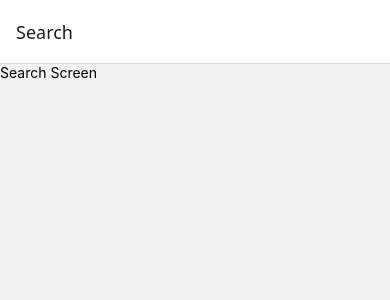
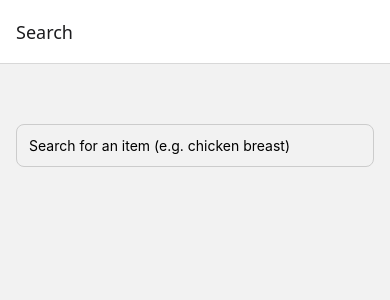
Before and after one commit to Nigerain/Capstone, a React Native app in the folder grocery-app/: screen /Search in a window 390 px wide. Shown: the top 300 px of the page. Built offline with nearby package versions, Linux system fonts and the light colour scheme.

Commit message:
feat: add mock price service and working search screen with React Query

```diff
--- a/grocery-app/App.tsx
+++ b/grocery-app/App.tsx
@@ -1,5 +1,12 @@
+import { QueryClient, QueryClientProvider } from '@tanstack/react-query';
 import RootNavigator from './src/navigation/RootNavigator';
 
+const queryClient = new QueryClient();
+
 export default function App() {
-  return <RootNavigator />;
+  return (
+    <QueryClientProvider client={queryClient}>
+      <RootNavigator />
+    </QueryClientProvider>
+  );
 }
--- /dev/null
+++ b/grocery-app/src/hooks/useSearchItems.ts
@@ -0,0 +1,10 @@
+import { useQuery } from '@tanstack/react-query';
+import { searchItems } from '../services/priceService';
+
+export function useSearchItems(query: string) {
+  return useQuery({
+    queryKey: ['items', 'search', query],
+    queryFn: () => searchItems(query),
+    enabled: query.trim().length > 0,
+  });
+}
--- a/grocery-app/src/screens/SearchScreen.tsx
+++ b/grocery-app/src/screens/SearchScreen.tsx
@@ -1,9 +1,55 @@
-import { View, Text } from 'react-native';
+import { useState } from 'react';
+import { View, TextInput, FlatList, Text, StyleSheet } from 'react-native';
+import { useSearchItems } from '../hooks/useSearchItems';
 
 export default function SearchScreen() {
+  const [query, setQuery] = useState('');
+  const { data: items, isLoading, isError } = useSearchItems(query);
+
   return (
-    <View>
-      <Text>Search Screen</Text>
+    <View style={styles.container}>
+      <TextInput
+        style={styles.input}
+        placeholder="Search for an item (e.g. chicken breast)"
+        value={query}
+        onChangeText={setQuery}
+      />
+
+      {isLoading && <Text>Loading...</Text>}
+      {isError && <Text>Something went wrong.</Text>}
+
+      <FlatList
+        data={items}
+        keyExtractor={(item) => item.id}
+        renderItem={({ item }) => (
+          <View style={styles.itemCard}>
+            <Text style={styles.itemName}>{item.name}</Text>
+            {item.prices.map((price) => (
+              <Text key={price.id}>
+                ${price.price.toFixed(2)}/{price.unit} at {price.store}
+              </Text>
+            ))}
+          </View>
+        )}
+      />
     </View>
   );
 }
+
+const styles = StyleSheet.create({
+  container: { flex: 1, padding: 16, paddingTop: 60 },
+  input: {
+    borderWidth: 1,
+    borderColor: '#ccc',
+    borderRadius: 8,
+    padding: 12,
+    marginBottom: 16,
+  },
+  itemCard: {
+    marginBottom: 12,
+    padding: 12,
+    backgroundColor: '#f5f5f5',
+    borderRadius: 8,
+  },
+  itemName: { fontWeight: 'bold', marginBottom: 4 },
+});
--- /dev/null
+++ b/grocery-app/src/services/priceService.ts
@@ -0,0 +1,58 @@
+import { Item } from '../types/price';
+
+const MOCK_DELAY = 500;
+
+const MOCK_ITEMS: Item[] = [
+  {
+    id: '1',
+    name: 'Chicken Breast',
+    prices: [
+      {
+        id: 'p1',
+        itemName: 'Chicken Breast',
+        price: 1.99,
+        unit: 'lb',
+        store: 'Lidl',
+        submittedBy: 'Dixon',
+        submitterReputation: 85,
+        submittedAt: new Date().toISOString(),
+        confirmCount: 4,
+        disputeCount: 0,
+      },
+      {
+        id: 'p2',
+        itemName: 'Chicken Breast',
+        price: 2.99,
+        unit: 'lb',
+        store: "Trader Joe's",
+        submittedBy: 'Ceren',
+        submitterReputation: 60,
+        submittedAt: new Date().toISOString(),
+        confirmCount: 2,
+        disputeCount: 1,
+      },
+      {
+        id: 'p3',
+        itemName: 'Chicken Breast',
+        price: 5.99,
+        unit: 'lb',
+        store: 'Costco',
+        submittedBy: 'Shernice',
+        submitterReputation: 40,
+        submittedAt: new Date().toISOString(),
+        confirmCount: 1,
+        disputeCount: 0,
+      },
+    ],
+  },
+];
+
+export async function searchItems(query: string): Promise<Item[]> {
+  await new Promise((resolve) => setTimeout(resolve, MOCK_DELAY));
+
+  if (!query.trim()) return [];
+
+  return MOCK_ITEMS.filter((item) =>
+    item.name.toLowerCase().includes(query.toLowerCase())
+  );
+}
```
